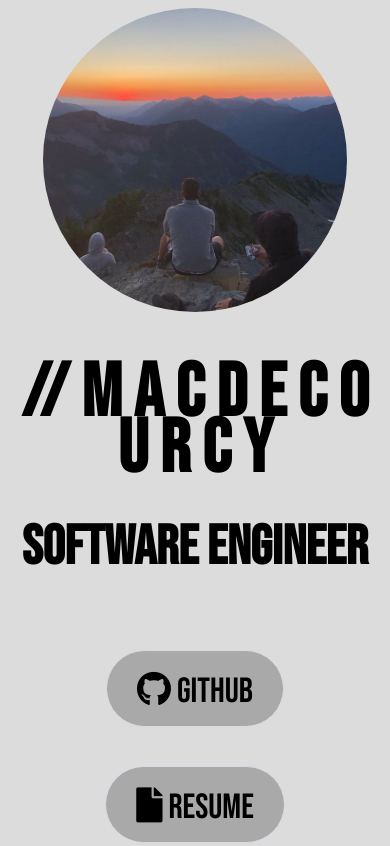
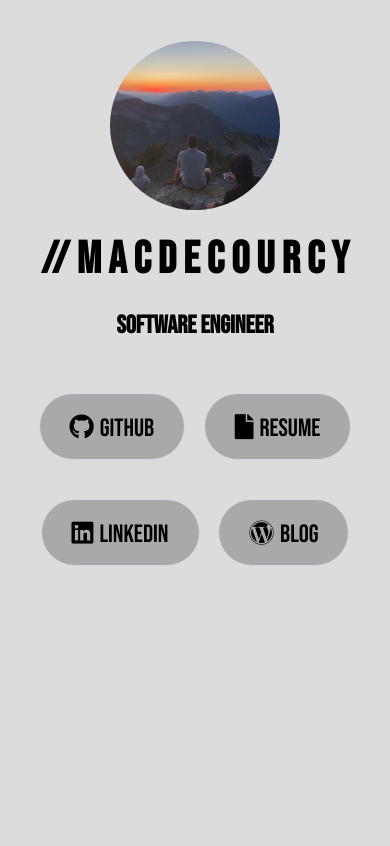
Before and after one commit to mdecourcy/website-landing, a plain HTML site: page index.html in a window 390 px wide. Shown: the top 846 px of the page. Drawn offline with Linux system fonts and the light colour scheme.

Commit message:
more scaling fixes for mobile devices

```diff
--- a/css/mac.css
+++ b/css/mac.css
@@ -28,14 +28,13 @@ body {
 }
 
 h1 {
-    font-size: clamp(75px, 1vw, 100px) !important;
-    margin-bottom: 25px;
+    font-size: clamp(45px, 5vw, 85px) !important;
+    margin-bottom: clamp(15px, 5vw, 30px);
 	color: black;
 }
 
 h2 {
-    font-size: clamp(55px, 1vw, 75px) !important;
-    margin-top: 25px;
+    font-size: clamp(25px, 5vw, 65px) !important;
 	color: black;
 }
 
@@ -44,8 +43,8 @@ h3 {
 	color: black;
 }
 .myimg{
-  width:calc(300px + 1vw);
-  height:calc(300px + 1vw);
+  width:calc(150px + 5vw);
+  height:calc(150px + 5vw);
   object-fit:cover;
   border-radius:50%;
 }
@@ -78,7 +77,7 @@ button:active {
 .project-button button {
     border: 1px solid #D6DBE6;
     margin-top: calc(35px + 1vw) !important;
-     font-size: clamp(35px, 1vw, 55px);
+     font-size: clamp(25px, 5vw, 40px);
     margin-top: 32px;
     border-radius: 100px;
     padding: clamp(20px, 1vw, 45px) clamp(30px, 1vw, 75px);
@@ -89,7 +88,7 @@ button:active {
 
 .project-button button i {
     margin-right: 6px;
-    font-size: clamp(35px, 1vw, 32px);
+    font-size: clamp(25px, 5vw, 40px);
 }
 
 .project-button a {
--- a/index.html
+++ b/index.html
@@ -3,6 +3,7 @@
 <html>
 
 <head>
+    <meta charset="utf-8" name="viewport" content="width=device-width, initial-scale=1.0">
    <title>// M A C</title>
    <!-- Font Awesome -->
    <link href="/fontawesome/css/fontawesome.css" rel="stylesheet">
```
